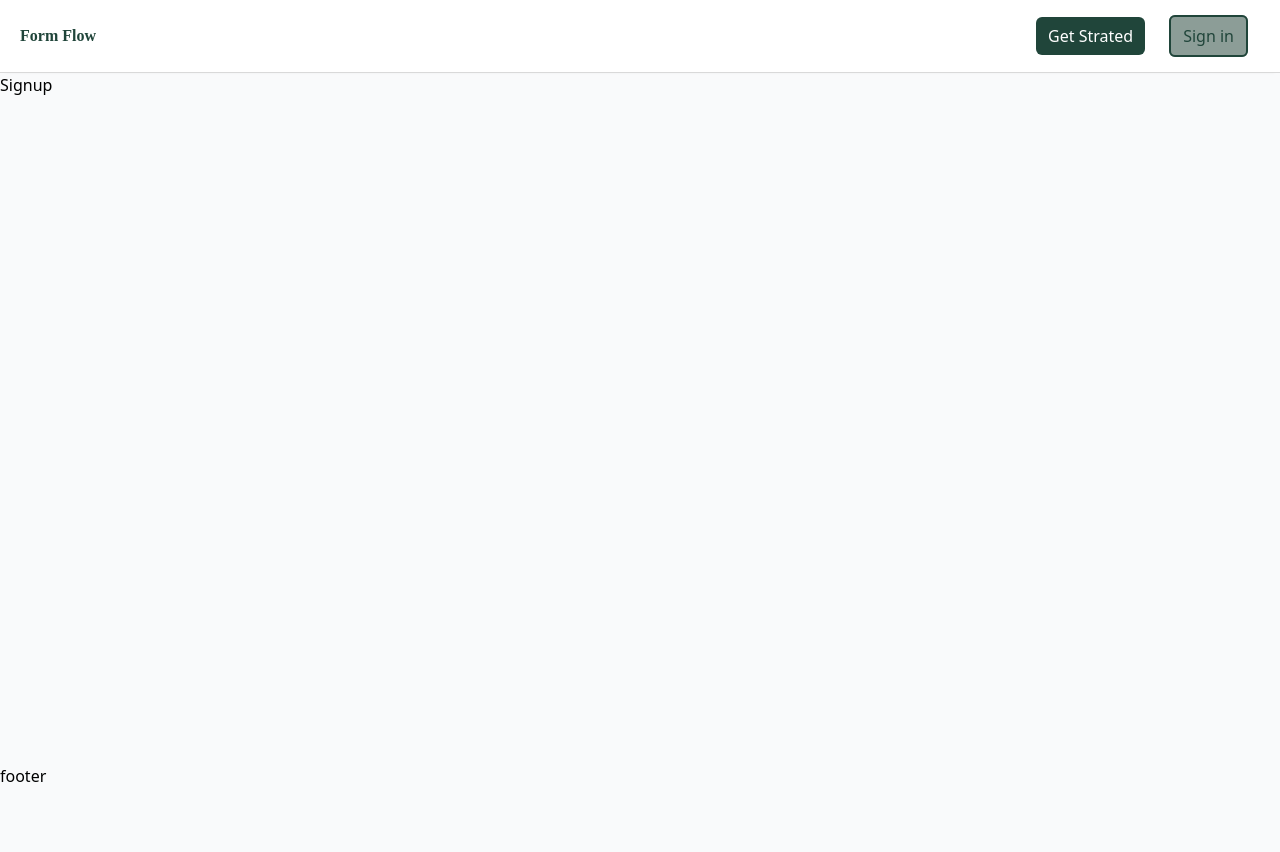
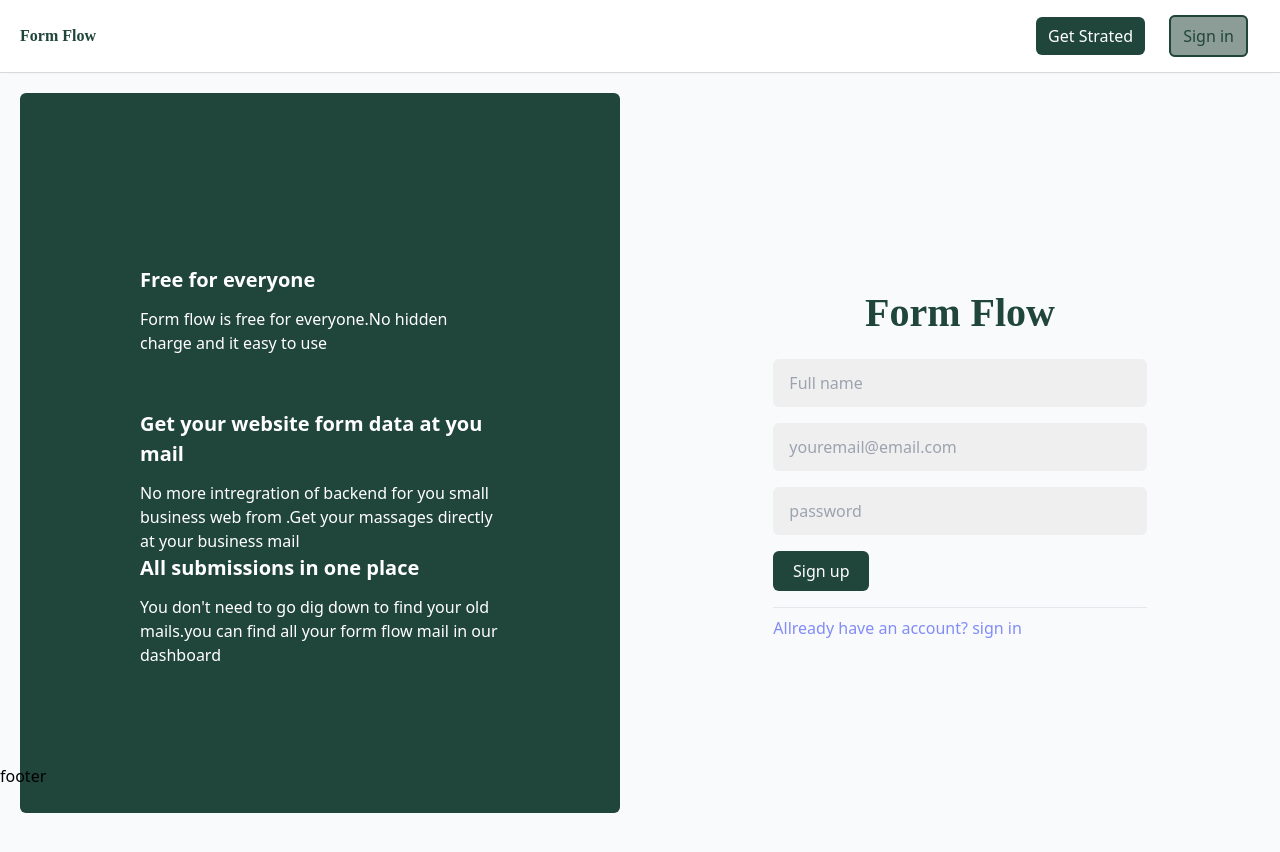
Before and after one commit to NULLcodehub/easyform, a React (Vite) app in the folder easyform/: page /signup in a window 1280 px wide. Shown: the top 852 px of the page. Before the commit the page ends 800 px from the top, so only its background shows below. Built offline with nearby package versions, Linux system fonts and the light colour scheme; a web font is replaced by a local one.

Commit message:
registration page added

```diff
--- a/easyform/src/components/Home/Home.jsx
+++ b/easyform/src/components/Home/Home.jsx
@@ -1,5 +1,7 @@
 import React from 'react';
 import codeImage from "../../../public/assets/images/landingImage.png"
+import addnew from '../../assets/add new.png'
+import apiendpintcode from '../../assets/apiendpoint.png'
 const Home = () => {
     return (
         <>
@@ -28,11 +30,21 @@ const Home = () => {
 
                     <div className='my-10'>
                         <center >
-                            <div className='md:w-7/12  text-left'>
+                            <div className='md:w-7/12 text-gray-600  text-left'>
                                 <h1 className='text-xl md:text-2xl font-semibold my-5'>1. Create an account </h1>
                                 <h1 className='text-xl md:text-2xl font-semibold my-5'>2. Click on "Add new project" & Create a project.You will get an api end point.  </h1>
+                                <div className='my-6'>
+                                    <img src={addnew} className='border-2 md:mx-4' alt="" />
+                                </div>
                                 <h1 className='text-xl md:text-2xl font-semibold my-5'>3. Copy and paste the api in your react form </h1>
+                                <div className='my-3'>
+                                    <img src={apiendpintcode} alt="" loading='lazy' className='md:w-9/12 md:mx-4 rounded-md' />
+                                </div>
+                                <h1 className='text-xl md:text-2xl font-semibold my-5'>4. Now your work is done. Rest is on us. Massages will we send to your Email Adress directly  </h1>
+
                             </div>
+
+
 
                         </center>
                     </div>
--- a/easyform/src/components/LginPage/Login.css
+++ b/easyform/src/components/LginPage/Login.css
@@ -10,7 +10,8 @@
 
 .input-feild{
     @apply my-2 w-full h-12 rounded-md px-4;
-    border-bottom:2px solid #20453A;
+    /* border-bottom:2px solid #20453A; */
+    background: rgb(239, 239, 239);
 
 }
 
--- a/easyform/src/components/SignupPage/Signup.jsx
+++ b/easyform/src/components/SignupPage/Signup.jsx
@@ -1,10 +1,157 @@
-import React from 'react';
+import React, { useContext, useState } from 'react';
+import { Link } from 'react-router-dom';
+import axios from 'axios';
+import { ToastContainer, toast } from 'react-toastify';
+import 'react-toastify/dist/ReactToastify.css';
+import { useNavigate } from 'react-router-dom';
+
+import useDebounce from '../../Hooks/useDebounce';
+import { AuthContext } from '../../context/AuthContext';
+
+import {ClipLoader} from 'react-spinners'
 
 const Signup = () => {
+
+    const [email,setEmail]=useState('')
+    const [username,setUsername]=useState('')
+    const [password,setPassword]=useState('')
+    const emailDebounce=useDebounce(email,500)
+    const usernameDebounce=useDebounce(username,500)
+    const passwordDebounce=useDebounce(password,500)
+
+    const {login}=useContext(AuthContext)
+
+    const [loader,setLoader]=useState(false)
+
+
+    const navigate=useNavigate()
+
+
+    const notify=(msg)=> toast(msg)
+
+    const formHandler =async(e)=>{
+        e.preventDefault()
+
+        setLoader(true)
+        try {
+
+
+            if(emailDebounce || passwordDebounce){
+                const response=await axios.post(`http://localhost:4000/register`,{
+                        username:usernameDebounce,
+                        email:emailDebounce,
+                        password:passwordDebounce
+                    })
+
+                    if(response){
+
+                        // notify('Login successfull')
+                        // setEmail('')
+                        // setPassword('')
+                        const token=response.data.token
+                        login(token)
+
+                    }
+            }else{
+                notify('Email and Password required')
+                // console.log('email and password required')
+                setEmail('')
+                setPassword('')
+                setLoader(false)
+            }
+
+
+
+        } catch (error) {
+            console.log(error.response.data)
+            notify(error.response.data)
+            // console.log(error.response)
+            setEmail('')
+            setPassword('')
+            setLoader(false)
+
+        }
+
+    }
+
+
+
     return (
-        <div>
-            Signup
-        </div>
+
+        <>
+            <main className='flex'>
+                <section className='hidden md:block right-section md:w-6/12 h-screen p-5'>
+                    <div className='div-right w-full rounded-md h-90vh flex justify-center items-center '>
+
+                        <div className=' w-full '>
+        	                <center>
+                                <div className="div-right-in-text ">
+                                    <h1>Free for everyone</h1>
+                                    <p>Form flow is free for everyone.No hidden charge and it easy to use</p>
+
+                                </div>
+                                <div className="div-right-in-text">
+                                    <h1>Get your website form data at you mail</h1>
+                                    <p>No more intregration of backend for you small business web from .Get your massages directly at your business mail</p>
+                                </div>
+                                <div className="div-right-in-text">
+                                    <h1>All submissions in one place</h1>
+                                    <p>You don't need to go dig down to find your old mails.you can find all your form flow mail in our dashboard </p>
+                                </div>
+
+                            </center>
+                        </div>
+
+                    </div>
+
+                </section>
+
+                <section className='left-section w-full md:w-6/12 h-screen '>
+
+                    <div className='flex justify-center items-center h-screen w-full'>
+                        <div className='w-9/12 md:w-7/12 '>
+                        <p className='text-xl md:text-40px text-center mb-6 '>Form Flow</p>
+                            <form action="" onSubmit={formHandler}>
+
+                                    <input type="text"
+                                        className='input-feild'
+                                        placeholder='Full name'
+                                        value={username}
+                                        onChange={(e)=>setUsername(e.target.value)}
+
+                                    />
+                                    <br />
+                                    <input type="text"
+                                        className='input-feild'
+                                        placeholder='youremail@email.com'
+                                        value={email}
+                                        onChange={(e)=>setEmail(e.target.value)}
+
+                                    />
+                                    <br />
+                                    <input type="password"
+                                        className='input-feild'
+                                        placeholder='password'
+                                        value={password}
+                                        onChange={(e)=>setPassword(e.target.value)}
+
+                                    />
+                                    <button className='signin-btn'>
+                                        {
+                                            loader ? <ClipLoader size={20} color='white'/> : 'Sign up'
+                                        }
+                                        </button>
+                                    <hr className='mt-2' />
+                                    <Link to='/login'><h1 className='text-left my-2 text-indigo-400'>Allready have an account? sign in</h1></Link>
+
+
+                            </form>
+                        </div>
+                    </div>
+                    <ToastContainer/>
+                </section>
+            </main>
+        </>
     );
 };
 
```
Also changed, not shown: easyform/src/assets/add new.png (added), easyform/src/assets/apiendpoint.png (added).
